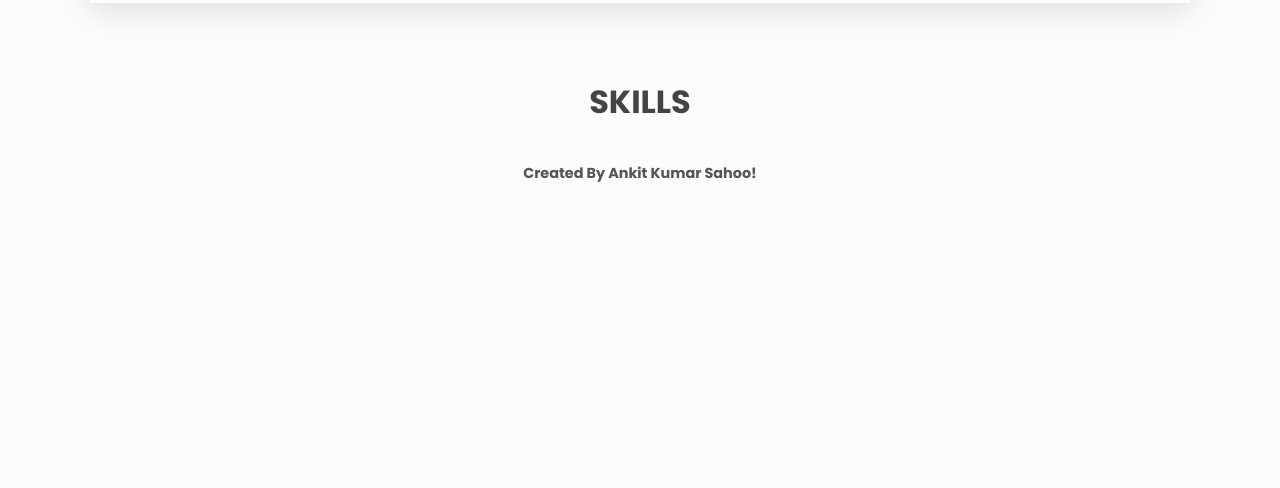
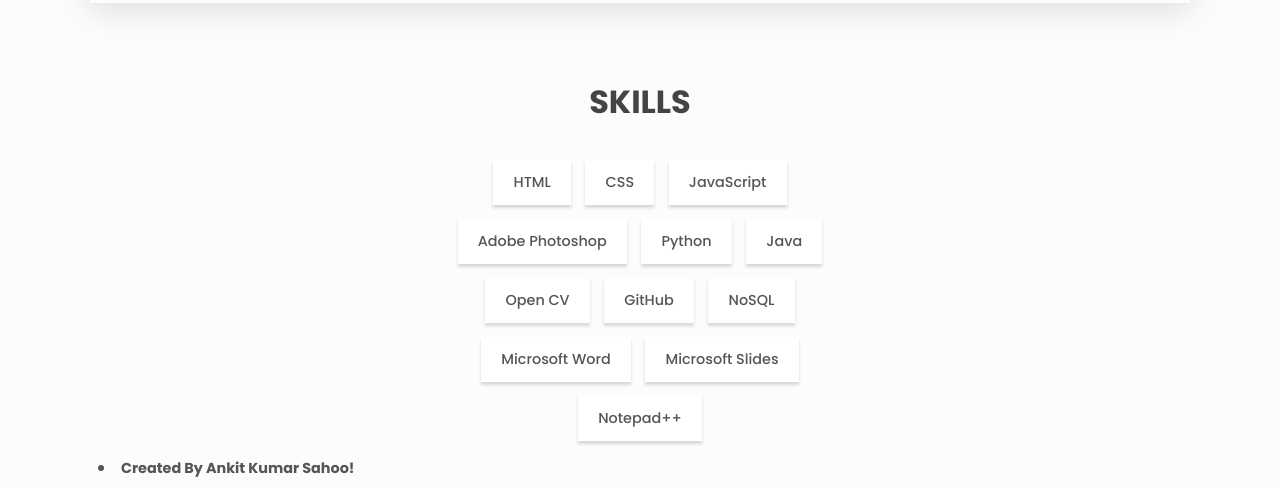
Before and after one commit to possibilities100/Portfolio_website, a plain HTML site: page index.html in a window 1280 px wide. Shown: the part 3114-3602 px from the top of the page. Before the commit the page ends 3307 px from the top, so only its background shows below. Drawn offline with Linux system fonts and the light colour scheme.

Commit message:
Update index.html

```diff
--- a/index.html
+++ b/index.html
@@ -283,7 +283,64 @@
       <section class="section skills" id="skills">
         <h2 class="section__title">Skills</h2>
         <ul class="skills__list">
-          <li class="skills__list-item btn9l
+
+<li class="
+
+skills__list-item btn btn--plain">HTML</li>
+
+<li class="
+
+skills__list-item btn btn--plain">CSS</li>
+
+<li class="
+
+skills__list-item btn btn--plain">JavaScript</li>
+
+<li class="
+
+skills__list-item btn btn--plain">Adobe Photoshop </li>
+
+<li class="
+
+skills__list-item btn btn--plain">Python</li>
+
+<li class="
+
+skills__list-item btn btn--plain">Java</li>
+
+<li class="
+
+skills__list-item btn btn--plain">Open CV</li>
+
+<li class="
+
+skills__list-item btn btn--plain">GitHub</li>
+
+<li class="
+
+skills__list-item btn btn--plain">NoSQL</li>
+
+<li class="
+
+skills__list-item btn btn--plain">Microsoft Word</
+
+li>
+
+<li class="
+
+skills__list-item btn btn--plain">Microsoft Slides
+
+</li>
+
+<li class="
+
+skills__list-item btn btn--plain">Notepad++</li>
+
+</ul>
+
+</section>
+
+      <li class="skills__list-item btn9l
     <footer class="footer">
       <a
         href=""
```
